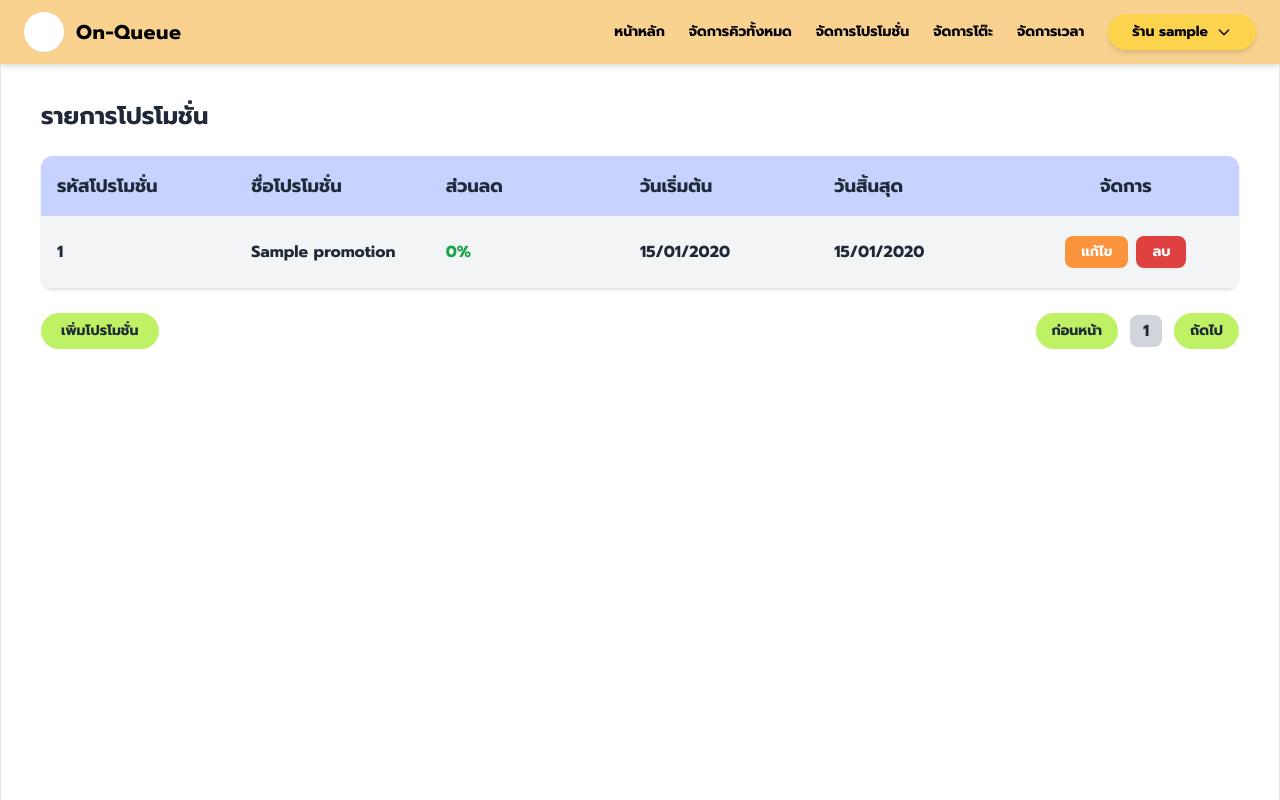
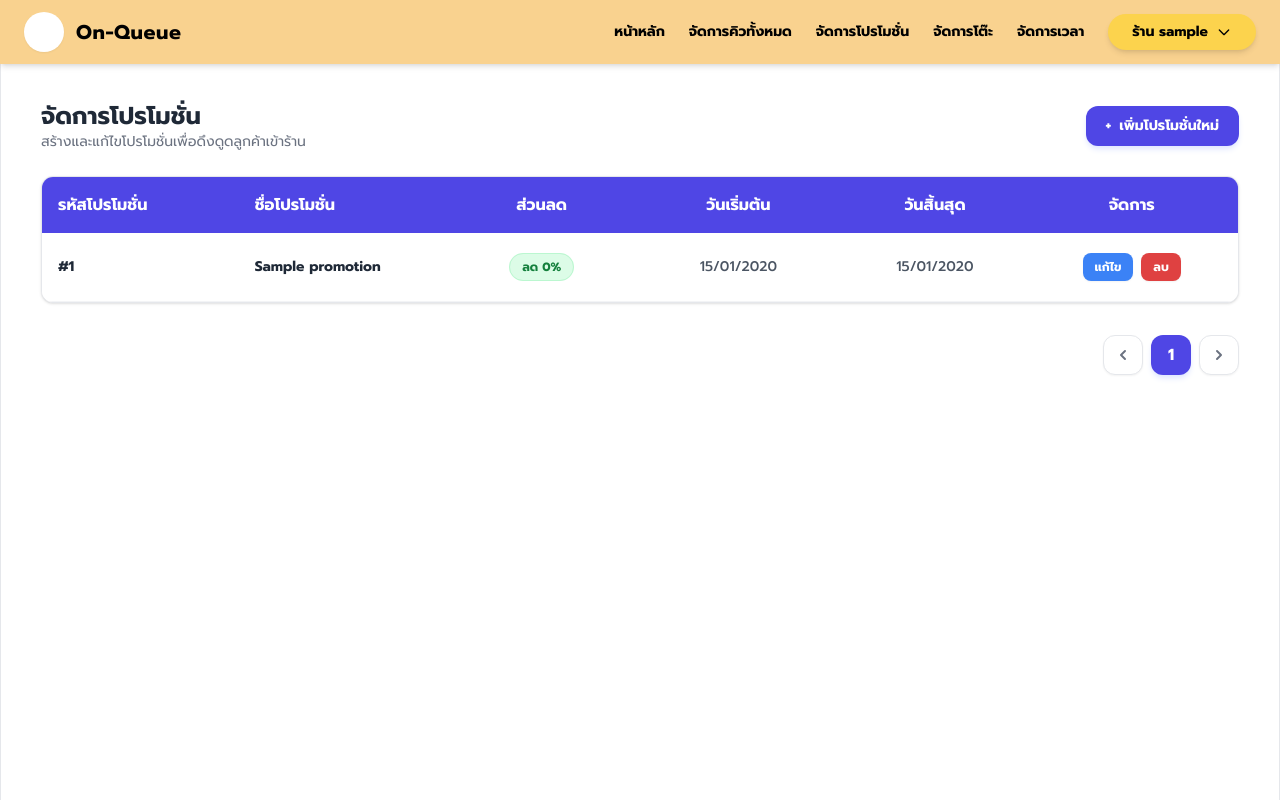
Before and after one commit to 65070196/project, a Django app: page /promo/ in a window 1280 px wide. Run offline with Django 5.2, Linux system fonts and the light colour scheme; a user stored in the database is signed in; tables that the repository leaves empty hold one stand-in row (values such as "Sample post"); some libraries are stand-ins or nearby versions.

Commit message:
fix text

```diff
--- a/smartqueue/templates/promo_manage.html
+++ b/smartqueue/templates/promo_manage.html
@@ -6,55 +6,86 @@
   <div class="bg-white w-full max-w-[1440px] h-full shadow-2xl border-x overflow-y-auto no-scrollbar">
     <div class="p-6 md:p-10 pb-24">
 
-      <div class="mb-6">
-        <h2 class="text-2xl font-bold text-gray-800">รายการโปรโมชั่น</h2>
+      <div class="mb-6 flex justify-between items-center">
+        <div>
+          <h2 class="text-2xl font-bold text-gray-800">จัดการโปรโมชั่น</h2>
+          <p class="text-sm text-gray-500">สร้างและแก้ไขโปรโมชั่นเพื่อดึงดูดลูกค้าเข้าร้าน</p>
+        </div>
+        <a href="{% url 'promo-add' %}" class="px-5 py-2.5 bg-indigo-600 hover:bg-indigo-700 text-white rounded-xl font-bold text-sm transition-all shadow-md shadow-indigo-100 flex items-center gap-2">
+          <span>+</span> เพิ่มโปรโมชั่นใหม่
+        </a>
       </div>
 
-      <div class="rounded-xl overflow-hidden shadow">
+      <div class="bg-white rounded-xl overflow-hidden shadow border border-gray-200">
+        <div class="w-full overflow-x-auto">
+          <div class="min-w-[900px]">
 
-        <div class="grid grid-cols-6 bg-indigo-200 text-lg font-bold text-gray-800 px-4 py-4">
+            <div class="grid grid-cols-6 gap-4 bg-indigo-600 text-white text-base font-bold px-4 py-4">
               <div class="truncate">รหัสโปรโมชั่น</div>
               <div class="truncate">ชื่อโปรโมชั่น</div>
-          <div class="truncate">ส่วนลด</div>
-          <div class="truncate">วันเริ่มต้น</div>
-          <div class="truncate">วันสิ้นสุด</div>
+              <div class="truncate text-center">ส่วนลด</div>
+              <div class="truncate text-center">วันเริ่มต้น</div>
+              <div class="truncate text-center">วันสิ้นสุด</div>
               <div class="truncate text-center">จัดการ</div>
             </div>
 
             {% for promo in promotions %}
-        <div class="grid grid-cols-6 items-center px-4 py-5 text-base bg-gray-100 border-b hover:bg-gray-200 transition-colors">
-          <div class="font-bold text-gray-800 truncate">{{ promo.promo_id }}</div>
-          <div class="font-bold text-gray-800 truncate" title="{{ promo.promo_name }}">{{ promo.promo_name }}</div>
-          <div class="font-bold text-green-600 truncate">{{ promo.discount_rate|floatformat:0 }}%</div>
-          <div class="font-bold text-gray-800 truncate">{{ promo.start_date|date:"d/m/Y" }}</div>
-          <div class="font-bold text-gray-800 truncate">{{ promo.end_date|date:"d/m/Y" }}</div>
+            <div class="grid grid-cols-6 gap-4 items-center px-4 py-5 text-sm bg-white border-b border-gray-100 hover:bg-blue-50/50 transition-colors">
+
+              <div class="font-bold text-gray-800">
+                #{{ promo.promo_id }}
+              </div>
+
+              <div class="font-bold text-gray-800 truncate" title="{{ promo.promo_name }}">
+                {{ promo.promo_name }}
+              </div>
+
+              <div class="text-center">
+                <span class="px-3 py-1 bg-green-100 text-green-700 rounded-full font-extrabold text-xs border border-green-200">
+                  ลด {{ promo.discount_rate|floatformat:0 }}%
+                </span>
+              </div>
+
+              <div class="text-gray-600 text-center font-medium">
+                {{ promo.start_date|date:"d/m/Y" }}
+              </div>
+
+              <div class="text-gray-600 text-center font-medium">
+                {{ promo.end_date|date:"d/m/Y" }}
+              </div>
+
               <div class="flex justify-center gap-2">
-            <a href="{% url 'promo-edit' promo.promo_id %}" class="px-4 py-1.5 bg-orange-400 hover:bg-orange-500 text-white rounded-lg text-sm font-bold text-center transition-colors whitespace-nowrap">
+                <a href="{% url 'promo-edit' promo.promo_id %}"
+                   class="px-3 py-1.5 bg-blue-500 hover:bg-blue-600 text-white rounded-lg text-xs font-bold shadow-sm transition-colors whitespace-nowrap">
                   แก้ไข
                 </a>
-
-            <button onclick="openDelete(`{% url 'promo-delete' promo.promo_id %}`)" class="px-4 py-1.5 bg-[#df4141] hover:bg-red-600 text-white rounded-lg text-sm font-bold shadow-sm transition-colors whitespace-nowrap">
+                <button type="button" onclick="openDelete(`{% url 'promo-delete' promo.promo_id %}`)"
+                        class="px-3 py-1.5 bg-[#df4141] hover:bg-red-600 text-white rounded-lg text-xs font-bold shadow-sm transition-colors whitespace-nowrap">
                   ลบ
                 </button>
               </div>
+
             </div>
             {% empty %}
-        <div class="px-4 py-8 text-center text-gray-500 bg-gray-50 text-base">
+            <div class="px-4 py-16 text-center text-gray-400 bg-gray-50">
+              <span class="text-4xl block mb-2">🏷️</span>
               ยังไม่มีโปรโมชั่นในระบบ
             </div>
             {% endfor %}
 
           </div>
+        </div>
+      </div>
 
-      <div class="flex justify-between items-center mt-6">
-        <a href="{% url 'promo-add' %}" class="px-5 py-2 bg-lime-300 hover:bg-lime-400 rounded-full font-semibold text-sm transition-colors">
-          เพิ่มโปรโมชั่น
-        </a>
-
-        <div class="flex items-center gap-3">
-          <button class="px-4 py-2 bg-lime-300 rounded-full text-sm font-semibold hover:bg-lime-400 transition-colors">ก่อนหน้า</button>
-          <div class="w-8 h-8 bg-gray-300 rounded-lg flex items-center justify-center font-bold text-gray-800">1</div>
-          <button class="px-4 py-2 bg-lime-300 rounded-full text-sm font-semibold hover:bg-lime-400 transition-colors">ถัดไป</button>
+      <div class="flex justify-end items-center mt-8 gap-4">
+        <div class="flex items-center gap-2">
+          <button class="w-10 h-10 flex items-center justify-center bg-white border border-gray-200 rounded-xl hover:bg-gray-50 transition-colors shadow-sm text-gray-500">
+            <svg xmlns="http://www.w3.org/2000/svg" class="h-5 w-5" viewBox="0 0 20 20" fill="currentColor"><path fill-rule="evenodd" d="M12.707 5.293a1 1 0 010 1.414L9.414 10l3.293 3.293a1 1 0 01-1.414 1.414l-4-4a1 1 0 010-1.414l4-4a1 1 0 011.414 0z" clip-rule="evenodd" /></svg>
+          </button>
+          <div class="w-10 h-10 bg-indigo-600 rounded-xl flex items-center justify-center font-bold text-white shadow-md shadow-indigo-100">1</div>
+          <button class="w-10 h-10 flex items-center justify-center bg-white border border-gray-200 rounded-xl hover:bg-gray-50 transition-colors shadow-sm text-gray-500">
+            <svg xmlns="http://www.w3.org/2000/svg" class="h-5 w-5" viewBox="0 0 20 20" fill="currentColor"><path fill-rule="evenodd" d="M7.293 14.707a1 1 0 010-1.414L10.586 10 7.293 6.707a1 1 0 011.414-1.414l4 4a1 1 0 010 1.414l-4 4a1 1 0 01-1.414 0z" clip-rule="evenodd" /></svg>
+          </button>
         </div>
       </div>
 
@@ -64,7 +95,7 @@
 
 <div id="deleteModal" class="hidden fixed inset-0 bg-black/20 z-50 items-center justify-center transition-opacity">
   <div class="bg-white rounded-2xl shadow-2xl p-8 w-[380px] text-center">
-    <p class="text-gray-800 font-bold mb-8 text-[20px]">คุณยืนยันว่าต้องการที่จะลบใช่หรือไม่</p>
+    <p class="text-gray-800 font-bold mb-8 text-[20px]">คุณยืนยันที่จะลบโปรโมชั่นนี้ใช่หรือไม่</p>
 
     <form id="deleteForm" method="POST" action="">
       {% csrf_token %}
@@ -79,4 +110,5 @@
     </form>
   </div>
 </div>
+
 {% endblock %}
```
Also changed, not shown: smartqueue/templates/table_manage.html (+46 -26 lines). Lines whose indentation alone changed are shown as unchanged.
